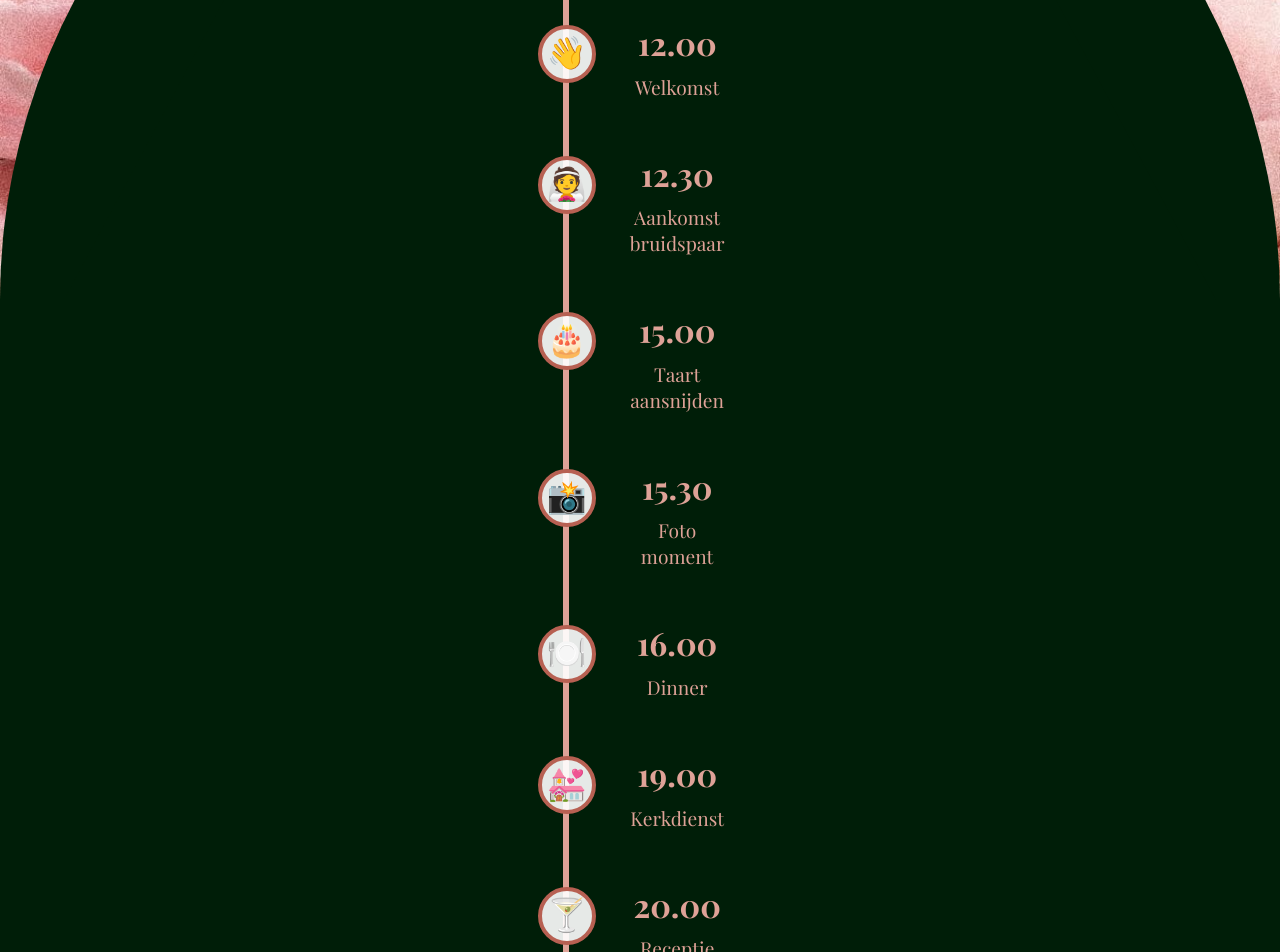
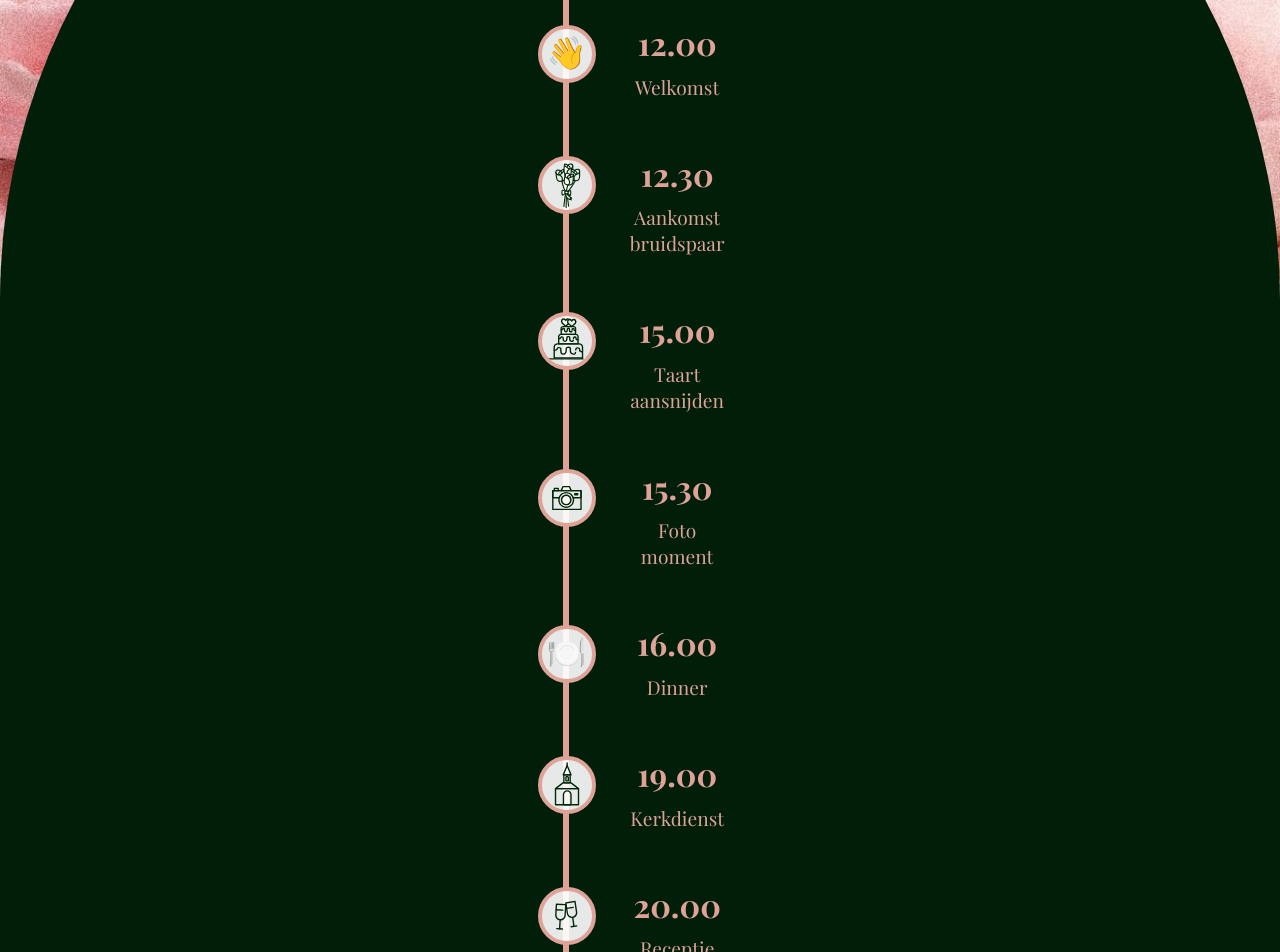
Before and after one commit to sethsnel/BruiloftSnelDeHaas, a Next.js app: page /planning in a window 1280 px wide. Shown: the part 540-1492 px from the top of the page. Built offline with nearby package versions, Linux system fonts and the light colour scheme.

Commit message:
added svgs

```diff
--- a/styles/timeline.scss
+++ b/styles/timeline.scss
@@ -48,7 +48,7 @@
     text-align: center;
 
     background-color: rgba(255,255,255, 0.9);
-    border: 4px solid $textAccent;
+    border: 4px solid $textColor;
     border-radius: 50%;
   }
 
@@ -56,22 +56,37 @@
     content: '👋';
   }
   &.arrival::after {
-    content: '👰';
+    background-image: url('/planning-icons.svg#flowers');
+    background-size: 200px 200px;
+    background-position: -137px -74px;
+    background-repeat: no-repeat;
   }
   &.cake::after {
-    content: '🎂';
+    background-image: url('/planning-icons.svg#cake');
+    background-size: 200px 200px;
+    background-position: -19px -78px;
+    background-repeat: no-repeat;
   }
   &.camera::after {
-    content: '📸';
+    background-image: url('/planning-icons.svg#camera');
+    background-size: 200px 200px;
+    background-position: -78px -115px;
+    background-repeat: no-repeat;
   }
   &.dinner::after {
     content: '🍽️';
   }
   &.church::after {
-    content: '💒';
+    background-image: url('/planning-icons.svg#church');
+    background-size: 200px 200px;
+    background-position: -102px -76px;
+    background-repeat: no-repeat;
   }
   &.drinks::after {
-    content: '🍸';
+    background-image: url('/planning-icons.svg#drinks');
+    background-size: 200px 200px;
+    background-position: -43px -114px;
+    background-repeat: no-repeat;
   }
   &.party::after {
     content: '💃';
```
Also changed, not shown: public/planning-icons.svg (added).
